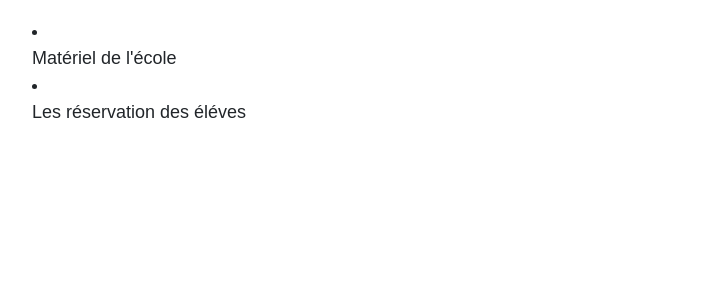
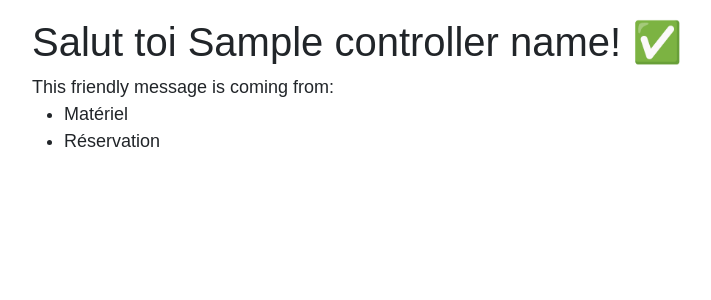
Before and after one commit to anthonyvouin/inventaire_projet_octobre, a Symfony app: template templates/home/index.html.twig in a window 1280 px wide. Shown: the top 300 px of the page, without its empty margins (208-919 px from the left). Run offline with Twig, Linux system fonts and the light colour scheme; the template is opened without the code that fills it: most values are stand-ins (such as "Sample title", 1, 10 or a date in 2020); some libraries are stand-ins or nearby versions.

Commit message:
Update index.html.twig

```diff
--- a/templates/home/index.html.twig
+++ b/templates/home/index.html.twig
@@ -9,11 +9,15 @@
 </style>
 
 <div class="example-wrapper">
+    <h1>Salut toi {{ controller_name }}! ✅</h1>
+
+    This friendly message is coming from:
+    <ul>
        <li class="nav-item active">
-            <a class="nav-link" href="{{ path('app_material_index') }}">Matériel de l'école</a>
+            <a class="nav-link" href="{{ path('app_material_index') }}">Matériel</a>
         </li>
         <li class="nav-item active">
-            <a class="nav-link" href="{{ path('app_reservation_index') }}">Les réservation des éléves</a>
+            <a class="nav-link" href="{{ path('app_reservation_index') }}">Réservation</a>
         </li>
     </ul>
 </div>
```
